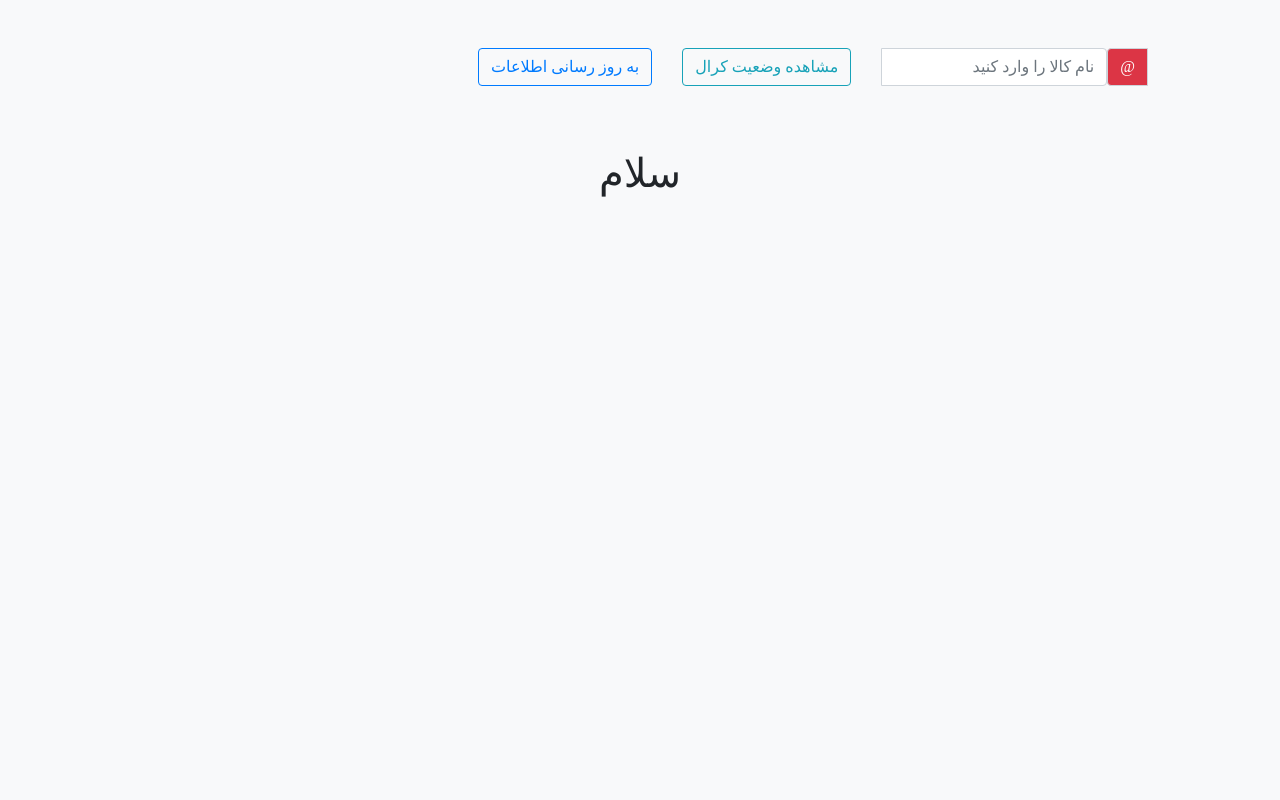
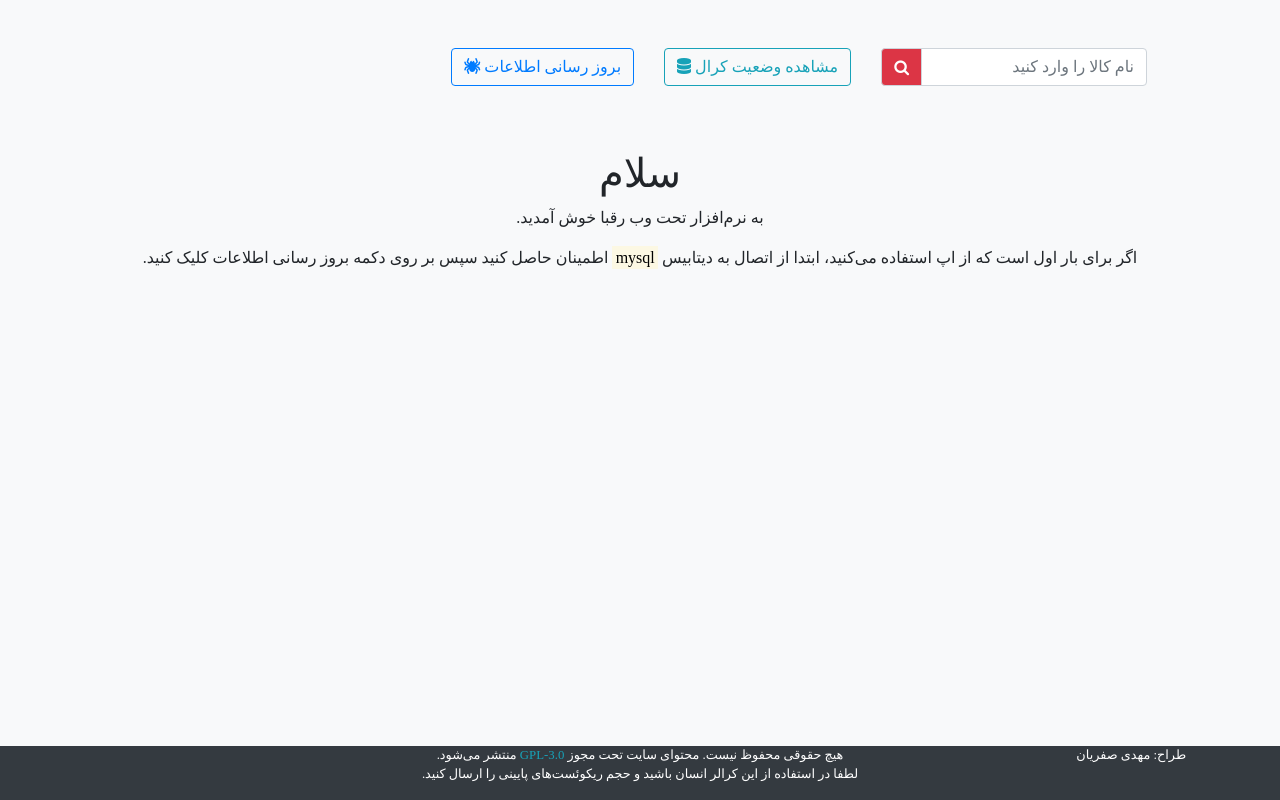
Before and after one commit to MSafariyan/Competitors, a Flask app: page / in a window 1280 px wide. Run offline with Flask 2, Linux system fonts and the light colour scheme; some libraries are stand-ins or nearby versions.

Commit message:
Add footer and fontawsome

```diff
--- a/app/templates/home.html
+++ b/app/templates/home.html
@@ -4,7 +4,11 @@
 
         <link rel= "stylesheet" type= "text/css"  href="{{ url_for('static',filename='styles/style.css') }}" >
         <link rel="stylesheet" href="https://stackpath.bootstrapcdn.com/bootstrap/4.5.0/css/bootstrap.min.css" integrity="sha384-9aIt2nRpC12Uk9gS9baDl411NQApFmC26EwAOH8WgZl5MYYxFfc+NcPb1dKGj7Sk" crossorigin="anonymous">
+        <script src="https://kit.fontawesome.com/cc91bc8190.js" crossorigin="anonymous"></script>
         <script src="https://ajax.googleapis.com/ajax/libs/jquery/3.5.1/jquery.min.js"></script>
+
+<link rel="stylesheet" href="https://stackpath.bootstrapcdn.com/font-awesome/4.7.0/css/font-awesome.min.css" integrity="sha384-wvfXpqpZZVQGK6TAh5PVlGOfQNHSoD2xbE+QkPxCAFlNEevoEH3Sl0sibVcOQVnN" crossorigin="anonymous">        <script src="https://ajax.googleapis.com/ajax/libs/jquery/3.5.1/jquery.min.js"></script>
+
         <style  type="text/css" media="screen">
 
          * {
@@ -17,29 +21,40 @@
              margin-left: 30px;
              margin-right: 30px;
          }
+         footer {
+             position: fixed;
+             left: 0;
+             bottom: 0;
+             width: 100%;
+             color: white;
+             text-align: center;
+         }
         </style>
     </head>
     <body class="bg-light">
         <div class="container">
             <nav class="nav m-5 nav-pills" dir="rtl">
                 <div>
-                    <div class="input-group flex-nowrap">
+                    <div class="input-group flex-nowrap" dir="ltr">
                         <div class="input-group-prepend">
-                            <span class="input-group-text bg-danger text-white" id="addon-wrapping">@</span>
+                            <span class="input-group-text bg-danger text-white" id="addon-wrapping"><i class="fa fa-search"></i></span>
                         </div>
                         <input type="text" id="livebox" class="form-control text-right" placeholder="نام کالا را وارد کنید" aria-label="Username" aria-describedby="addon-wrapping">
                     </div>
                 </div>
                 <li class="nav-item">
-                    <a class="btn btn-outline-info" href="/rq">مشاهده وضعیت کرال</a>
+                    <a class="btn btn-outline-info" href="/rq">مشاهده وضعیت کرال <i class="fas fa-database"></i></a>
                         </li>
                 <form method="POST" action="/">
-                    <button id="Update-btn" type="submit" class="btn btn-outline-primary">به روز رسانی اطلاعات</button>
+                    <button id="Update-btn" type="submit" class="btn btn-outline-primary"> بروز رسانی اطلاعات <i class="fas fa-spider"></i></button>
                 </form>
             </nav>
-            <div>
+            <div id="intro" dir="rtl" class="">
             <center>
                 <h1>سلام</h1>
+                <p>به نرم‌افزار تحت وب رقبا خوش آمدید.</p>
+                <p id="db">اگر برای بار اول است که از اپ استفاده می‌کنید، ابتدا از اتصال به
+                    دیتابیس <mark>mysql</mark> اطمینان حاصل کنید سپس بر روی دکمه بروز رسانی اطلاعات کلیک کنید.</p>
             </center>
             </div>
             <h2 align="center">{% if message %}{{ message }}{% endif %}</h2>
@@ -51,11 +66,27 @@
             <div id="datalist" class="row text-center" dir="rtl">
             </div>
     </body>
+    <footer class="bg-dark">
+        <div class="row">
+            <div class="col-md-6 offset-md-3" style="direction:rtl">
+                <small class="text-ligt text-right">هیچ حقوقی محفوظ نیست. محتوای سایت تحت مجوز <a class="text-info" href="https://github.com/mahdisafarian/Competitors/blob/master/LICENSE">GPL-3.0</a> منتشر می‌شود. </small>
+                <p><small> لطفا در استفاده از این کرالر انسان باشید و حجم ریکوئست‌های پایینی را ارسال کنید. </small></p>
+            </div>
+            <div class="col-md-3" style="direction:rtl">
+                <address>
+                    <small>
+                        <p>طراح: مهدی صفریان</p>
+                    </small>
+                </address>
+            </div>
+        </div>
+    </footer>
     <script>
      $(document).ready(function(){
          $("#livebox").on("input",function(e){
              $("#datalist").empty();
              $("#spinner").removeClass("hide");
+             $("#intro").addClass("hide")
              if($("#livebox").val() != '')
              {
                  $.ajax({
@@ -63,6 +94,8 @@
                      url:"/livesearch",
                      data:{text:$("#livebox").val()},
                      success:function(res){
+                         if(res != '')
+                         {
                              var data = ""
                              $.each(res, function(index,value){
                                  data += "<div class=\"col-md-3 mb-2 mt-2 \"><div style='width:255;height:600;' class=\"card shadow-sm rounded \"><img style=\"width:auto; height:333;\" class=\"card-img-top\" src="+value['img']+" alt=\"Card image cap\">";
@@ -80,6 +113,12 @@
                                  data += "</div> <div class=\"card-footer text-muted\"><a href=/product/"+value['id']+" class=\"btn btn-block btn-primary\">جزئیات</a></div></div></div>"
                              });
                              $("#datalist").html(data);
+                         }
+                         else
+                         {
+                             var data = "<h1>محصولی با این جزئیات یافت نشد.</h1>"
+                             $("#datalist").html(data);
+                         }
                      },
                      complete: function () { // Set our complete callback, adding the .hidden class and hiding the spinner.
                          $('#spinner').addClass('hide')
@@ -90,6 +129,8 @@
              {
                  $("#datalist").html('');
                  $('#spinner').addClass('hide');
+                 $('#db').addClass('hide');
+                 $("#intro").removeClass("hide")
              }
          });
      });
```
Lines whose indentation alone changed are shown as unchanged.
